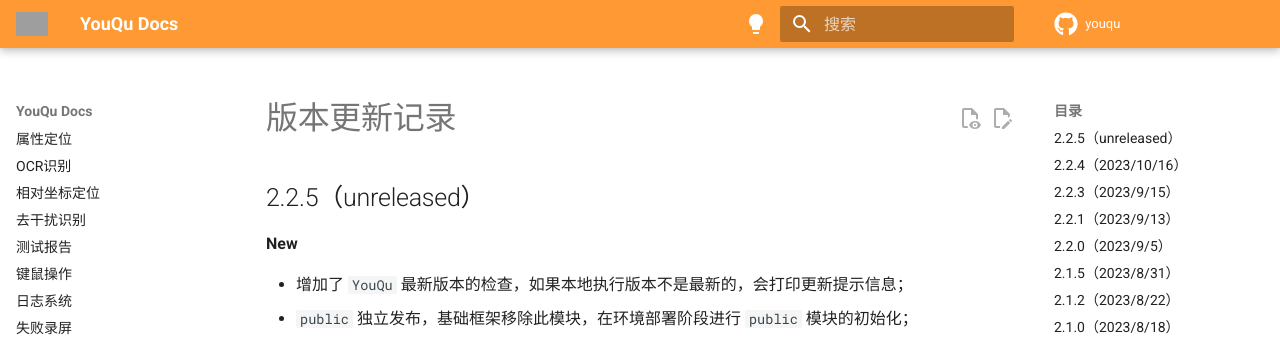
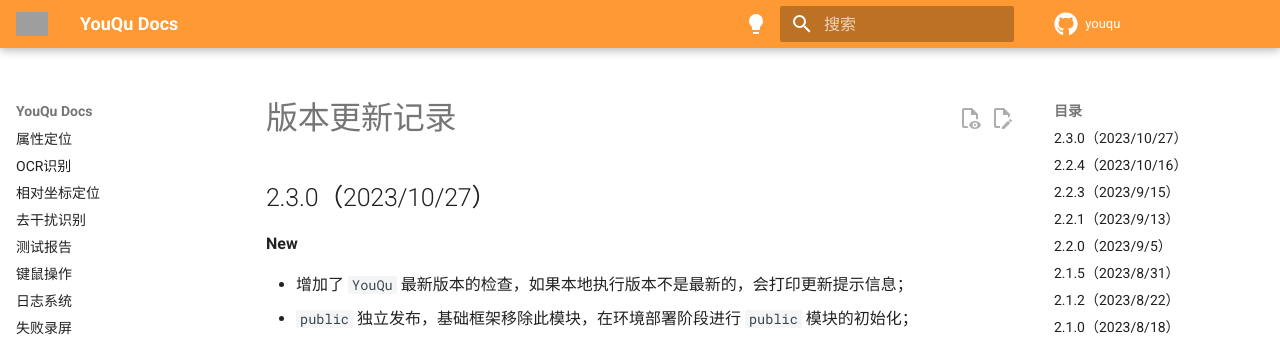
Before and after one commit to linuxdeepin/youqu, an MkDocs documentation site: the page built from docs/RELEASE.md, in a window 1280 px wide and 900 px high. Shown: the top 337 px of the window. Built offline with MkDocs 1.6.1 and Material for MkDocs 9.7.7, drawn with Linux system fonts in a browser that asks for light colours; comment, search, counter and statistics services are not loaded; the version menu is left out; grey boxes are pictures that could not be loaded.

Commit message:
fix: release for 2.3.0
Description:

Log:

```diff
--- a/docs/RELEASE.md
+++ b/docs/RELEASE.md
@@ -1,6 +1,6 @@
 # 版本更新记录
 
-## 2.2.5（unreleased）
+## 2.3.0（2023/10/27）
 
 **New**
 
--- a/pyproject.toml
+++ b/pyproject.toml
@@ -4,7 +4,7 @@
 
 [project]
 name = "youqu"
-version = "2.2.4"
+version = "2.3.0"
 authors = [
     { name = "mikigo", email = "huangmingqiang@uniontech.com" },
 ]
```
Also changed, not shown: 1 other file.
